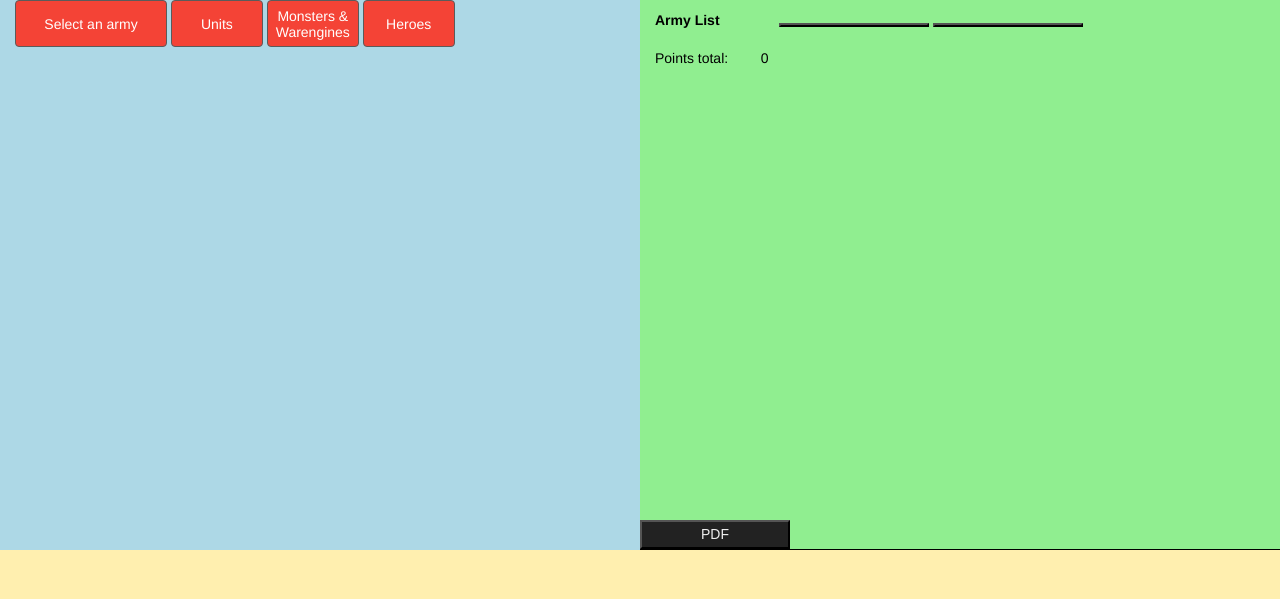
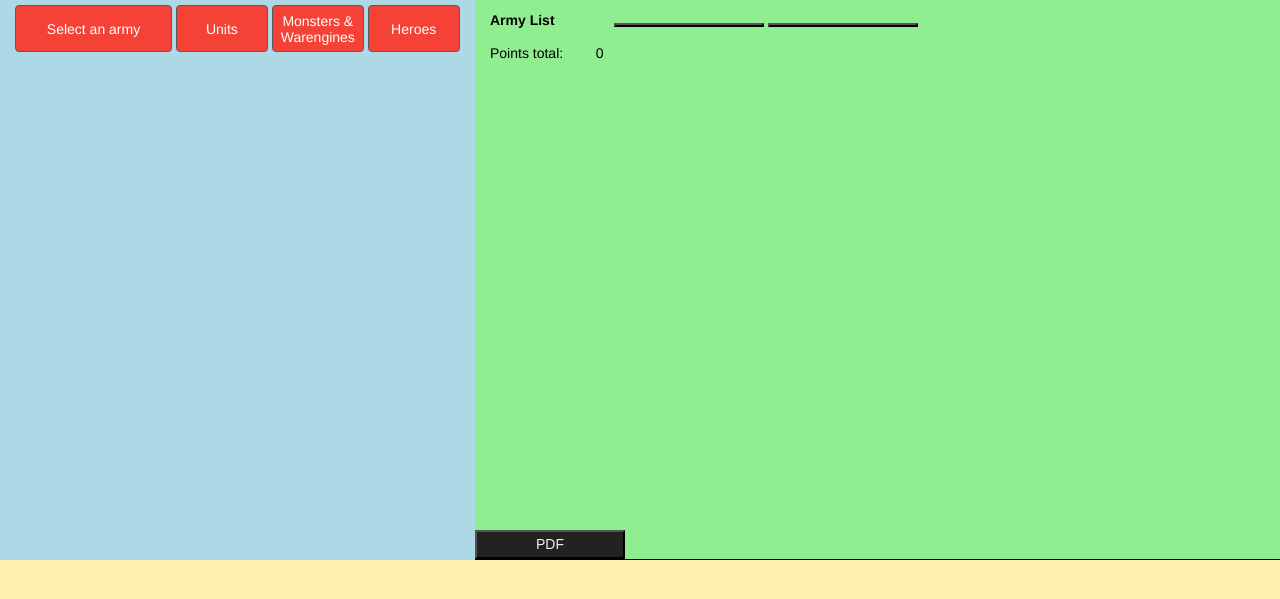
Before and after one commit to torkelbe/kowhub, a Django app: page /armybuilder/ in a window 1280 px wide. Shown: the part 60-659 px from the top of the page. Run offline with Django 3.2, Linux system fonts and the light colour scheme; data that the repository does not hold is empty; some libraries are stand-ins or nearby versions.

Commit message:
Fix spacing of elements in left panel.

```diff
--- a/armybuilder/static/armybuilder/styles/armybuilder.css
+++ b/armybuilder/static/armybuilder/styles/armybuilder.css
@@ -26,7 +26,6 @@ header {
 
 table {
     text-align: center;
-    margin: 15px 15px;
     border-collapse: collapse;
 }
 
@@ -39,8 +38,7 @@ caption {
 #leftPanel, #rightPanel {
     position: relative;
     height: 550px;
-    width: 50%;
-    padding: 0px;
+    padding: 5px 15px;
     border: 0px;
     margin: 0px;
     overflow-x: hidden;
@@ -49,20 +47,25 @@ caption {
 #leftPanel {
     background-color: lightblue;
     float: left;
+    width: 445px;
 }
 #rightPanel {
     background-color: lightgreen;
-    float: right;
+    margin-left: 475px;
+}
+#leftPanel>div, #rightPanel>div {
+    width: 100%;
 }
 #leftPanelHeader {
     height: 50px;
+    margin-bottom: 10px;
     width:100%;
     overflow: hidden;
 }
 #rightPanelHeader {
     height: 30px;
+    margin-bottom: 10px;
     width: 100%;
-    margin: 5px 15px;
 }
 #leftPanelFooter {
     width: 100%;
@@ -98,14 +101,14 @@ caption {
 }
 
 #armyChoicePanel {
-    width: 93%;
     height: 400px;
-    margin: 40px 15px 15px 15px;
+    margin-top: 25px;
+    padding-left: 2px;
 }
 
 table.forceList {
-    width: 93%;
     display: none;
+    width: 100%;
 }
 table.forceList thead {
     display: block;
@@ -132,7 +135,6 @@ table.forceList td:not(.unitName) {
 }
 
 #forceListHeader {
-    margin: 0px 15px;
 }
 .forceSectionBtn,
 .forceListReturnBtn {
@@ -150,7 +152,7 @@ table.forceList td:not(.unitName) {
     width: 90px;
 }
 .forceListReturnBtn {
-    width: 150px;
+    width: 155px;
 }
 .forceListReturnBtn:hover,
 .forceSectionBtn:hover {
@@ -165,8 +167,8 @@ table.forceList td:not(.unitName) {
     font-size: 16px;
     border: 1px solid #5b5b5b;
     border-radius: 4px;
-    width: 82px;
-    height: 82px;
+    width: 83px;
+    height: 83px;
     margin: 0px;
     cursor: pointer;
 }
@@ -308,16 +310,14 @@ table.forceList td:not(.unitName) {
     position: absolute;
     display: none;
     height: 20px;
-    width: 93%;
+    width: 100%;
 }
 #topScroll {
     top: 25px;
-    left: 15px;
     background-color: blue;
 }
 #botScroll {
     bottom: 0px;
-    left: 15px;
     background-color: blue;
 }
 
```
